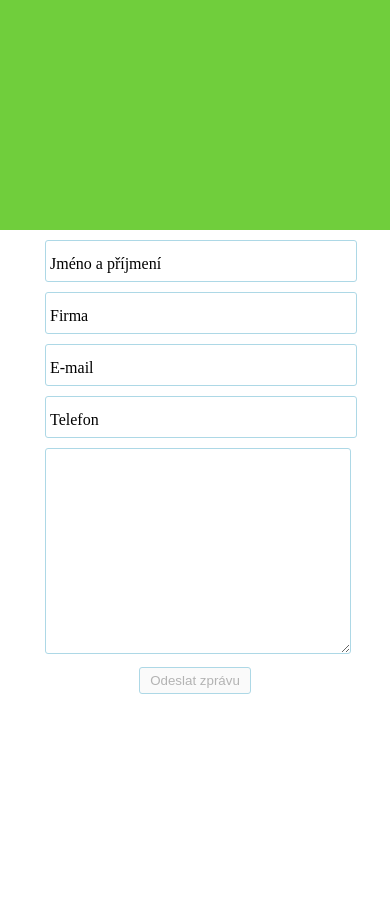
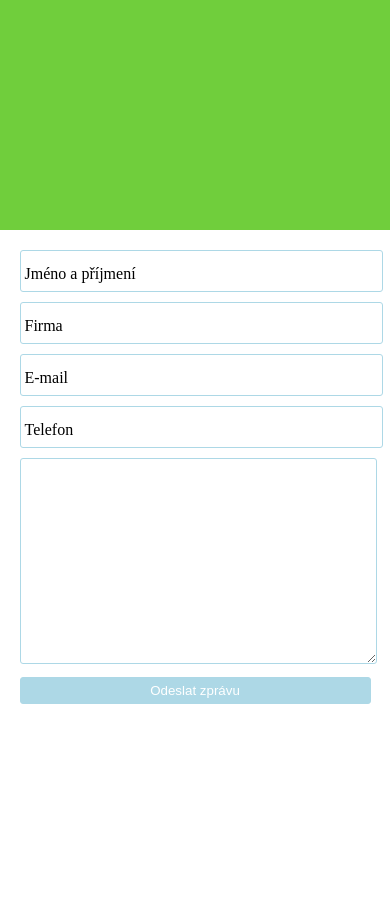
Before and after one commit to martinsvb/biotechnes, a PHP site: page / in a window 390 px wide. Shown: the part 978-1881 px from the top of the page. Before the commit the page ends 1672 px from the top, so only its background shows below. Run offline with PHP 8.4, Linux system fonts and the light colour scheme; some libraries are stand-ins or nearby versions.

Commit message:
Responsive form

```diff
--- a/css/responsive.css
+++ b/css/responsive.css
@@ -2,6 +2,11 @@
 @media (min-width: 1025px) {
     .bioImageDesktop {
         display: block;
+    }
+    .bioImageMobileLandscape,
+    .bioImageMobilePortrait,
+    .bioImageMobileBigPortrait {
+        display: none;
     }
 }
 
@@ -10,12 +15,25 @@
     .bioImageMobileBigPortrait {
         display: block;
     }
+    .bioImageDesktop,
+    .bioImageMobileLandscape,
+    .bioImageMobilePortrait {
+        display: none;
+    }
+    .inputWrapper {
+        width: 90%;
+    }
 }
 
 /* Tablets (landscape) */
 @media (min-width: 768px) and (max-width: 1024px) and (orientation: landscape) {
     .bioImageMobileLandscape {
         display: block;
+    }
+    .bioImageDesktop,
+    .bioImageMobilePortrait,
+    .bioImageMobileBigPortrait {
+        display: none;
     }
 }
 
@@ -24,6 +42,11 @@
     .bioImageMobileLandscape {
         display: block;
     }
+    .bioImageDesktop,
+    .bioImageMobilePortrait,
+    .bioImageMobileBigPortrait {
+        display: none;
+    }
 }
 
 /* Mobiles (Portrait) */
@@ -31,4 +54,12 @@
     .bioImageMobilePortrait {
         display: block;
     }
+    .bioImageDesktop,
+    .bioImageMobileLandscape,
+    .bioImageMobileBigPortrait {
+        display: none;
+    }
+    .inputWrapper {
+        width: 90%;
+    }
 }
--- a/css/styles.css
+++ b/css/styles.css
@@ -47,6 +47,12 @@ table {
 	border-spacing: 0;
 }
 
+:root {
+    --main-color: lightblue;
+    --main-text-color: white;
+    --second-text-color: gray;
+}
+
 .header {
     height: 100px;
     display: flex;
@@ -73,7 +79,7 @@ table {
 }
 
 .bioPageHeaderText {
-    color: white;
+    color: var(--main-text-color);
     font-size: 36px;
     font-weight: 500;
     font-style: italic;
@@ -91,18 +97,18 @@ table {
 }
 
 .contactForm {
-    width: 300px;
-    margin: 10px auto 0 auto;
+    margin-top: 20px;
 }
 
 .inputWrapper {
     position: relative;
-    margin-bottom: 10px;
+    margin: 0 auto 10px auto;
+    width: 300px;
 }
 
-.inputWrapper,
 .inputText,
-.textArea {
+.textArea,
+.sendBtn {
     width: 100%;
 }
 
@@ -136,7 +142,7 @@ table {
 .textArea,
 .sendBtn {
     border-radius: 3px;
-    border: 1px solid lightblue;
+    border: 1px solid var(--main-color);
 }
 
 .inputError {
@@ -158,6 +164,8 @@ table {
 .sendBtn {
     padding: 5px 10px;
     cursor: pointer;
+    background: var(--main-color);
+    color: var(--main-text-color);
 }
 
 .sendResult {
@@ -165,14 +173,14 @@ table {
     display: flex;
     justify-content: space-between;
     align-items: center;
-    border: 1px solid lightblue;
+    border: 1px solid var(--main-color);
     border-radius: 3px;
 }
 
 .closeSendResult {
     cursor: pointer;
     padding: 5px;
-    border: 1px solid lightblue;
+    border: 1px solid var(--main-color);
     border-radius: 50%;
 }
 
```
Also changed, not shown: 1 other file.
